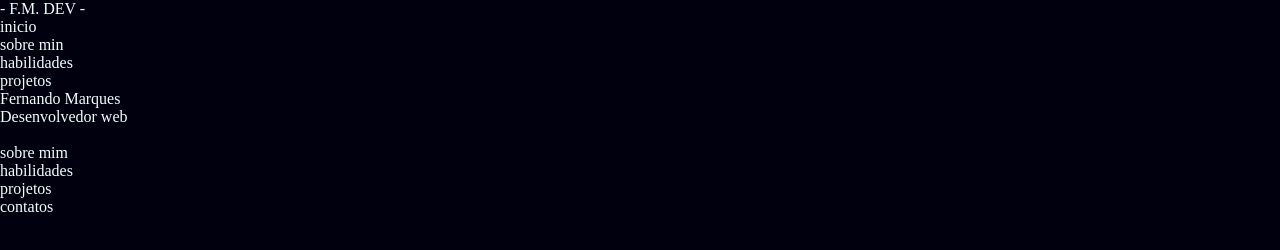
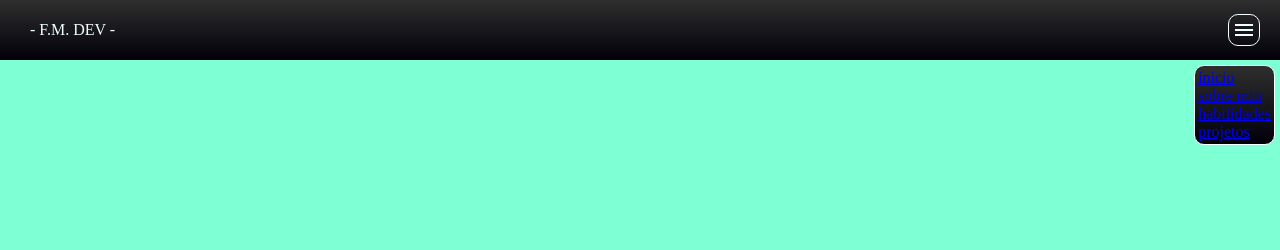
Before and after one commit to Fernando404m/portfolio-web-dev, a plain HTML site: page index.html in a window 1280 px wide. Drawn offline with nearby package versions, Linux system fonts and the light colour scheme.

Commit message:
atualizaçao 1

```diff
--- a/estilos/estilo_base.css
+++ b/estilos/estilo_base.css
@@ -1,10 +1,49 @@
 @charset "UTF-8";
+
+:root {
+    --cor: rgb(1, 0, 10);
+    --cor1: rgb(46, 46, 46);
+}
 
 * {
     padding: 0;
     margin: 0;
 }
+button {
+    border: none;
+    background-color: transparent;
+    color: azure;
+}
 body {
     color: azure;
-    background-color: rgb(1, 0, 14);
 }
+#nav_bar {
+    position: fixed;
+    background-image: linear-gradient(0deg, var(--cor),var(--cor1));
+    height: 60px;
+    width: 100%;
+}
+#fmdev {
+    position: absolute;
+    top: 50%;
+    left: 30px;
+    transform: translate(0, -50%);
+}
+#menu {
+    position: absolute;
+    top: 50%;
+    right: 20px;
+    transform: translate(0, -50%);
+    border: 1px solid azure;
+    border-radius: 10px;
+    padding: 3px;
+}
+#dentro_menu {
+    position: absolute;
+    background-image: linear-gradient(0deg, var(--cor),var(--cor1));
+    right: 5px;
+    top: 65px;
+    border: 1px solid azure;
+    border-radius: 10px;
+    padding: 3px;
+}
--- a/index.html
+++ b/index.html
@@ -6,27 +6,19 @@
     <title>Fernando (portfolio)</title>
     <link rel="shortcut icon" href="imagens/favicon.ico" type="image/x-icon">
     <link rel="stylesheet" href="estilos/estilo_base.css">
+    <link rel="stylesheet" href="https://fonts.googleapis.com/css2?family=Material+Symbols+Outlined:opsz,wght,FILL,GRAD@20..48,100..700,0..1,-50..200" />
 </head>
 <body>
-    <nav>
-        <div>- F.M. DEV -</div>
-        <div>inicio</div>
-        <div>sobre min</div>
-        <div>habilidades</div>
-        <div>projetos</div>
-    </nav> <!-- barra de navegação -->
-    <header>
-        <section>
-            <div>Fernando Marques</div>
-            <div>Desenvolvedor web</div>
-        </section>
-        <img src="" alt=""> <!-- minha foto ou algo do tipo -->
-    </header>
-    <main>
-        <section>sobre mim</section> <!-- animaçao -->
-        <section>habilidades</section> <!-- display das habilidades -->
-        <section>projetos</section>
-    </main>
-    <footer>contatos</footer>
+    <nav id="nav_bar"> <!-- barra de navegação -->
+        <div id="fmdev">- F.M. DEV -</div>
+        <button id="menu" class="material-symbols-outlined" onclick="menu()">menu</button>
+        <div id="dentro_menu">
+            <div><a href="#start">inicio</a></div>
+            <div><a href="#">sobre min</a></div>
+            <div><a href="#">habilidades</a></div>
+            <div><a href="#">projetos</a></div>
+        </div>
+    </nav>
+    <div style="height: 1000px; background-color: aquamarine;"></div>
 </body>
 </html>
```
Also changed, not shown: sdas.txt (added).
